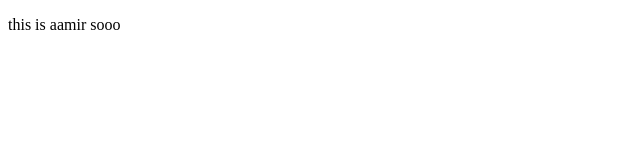
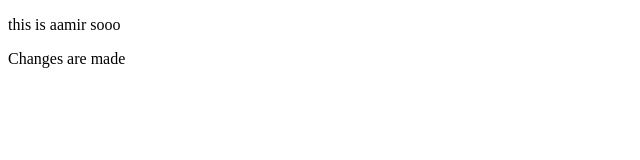
Before and after one commit to aamir214/OpenSourcePrograms, a plain HTML site: page index.html in a window 1280 px wide. Shown: the whole page, without its empty margins (0-640 px from the left). Drawn offline with Linux system fonts and the light colour scheme.

Commit message:
Update index.html

```diff
--- a/index.html
+++ b/index.html
@@ -7,5 +7,6 @@
 </head>
 <body>
     <p>this is aamir sooo</p>
+    <p>Changes are made</p>
 </body>
 </html>
```
